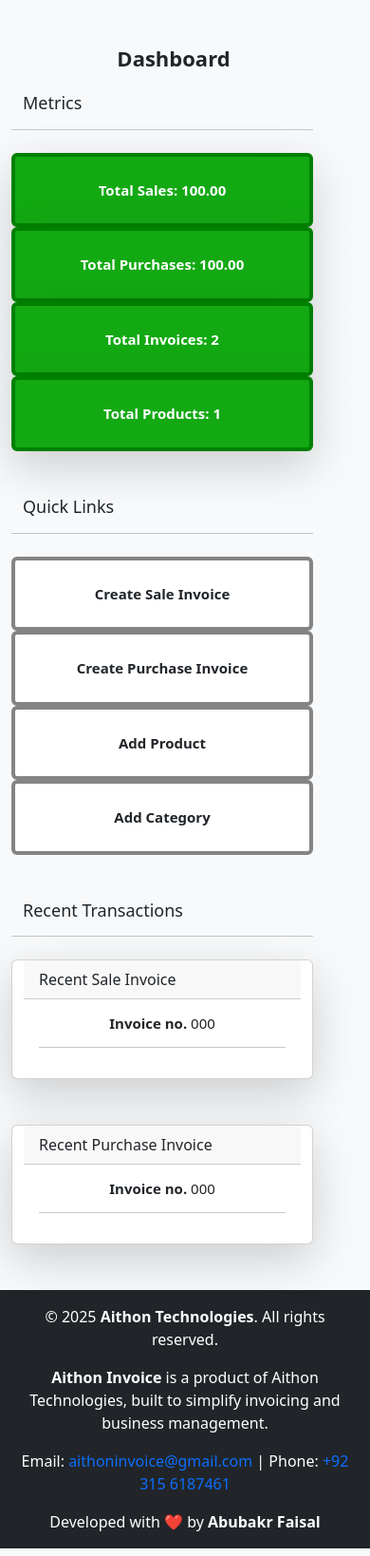
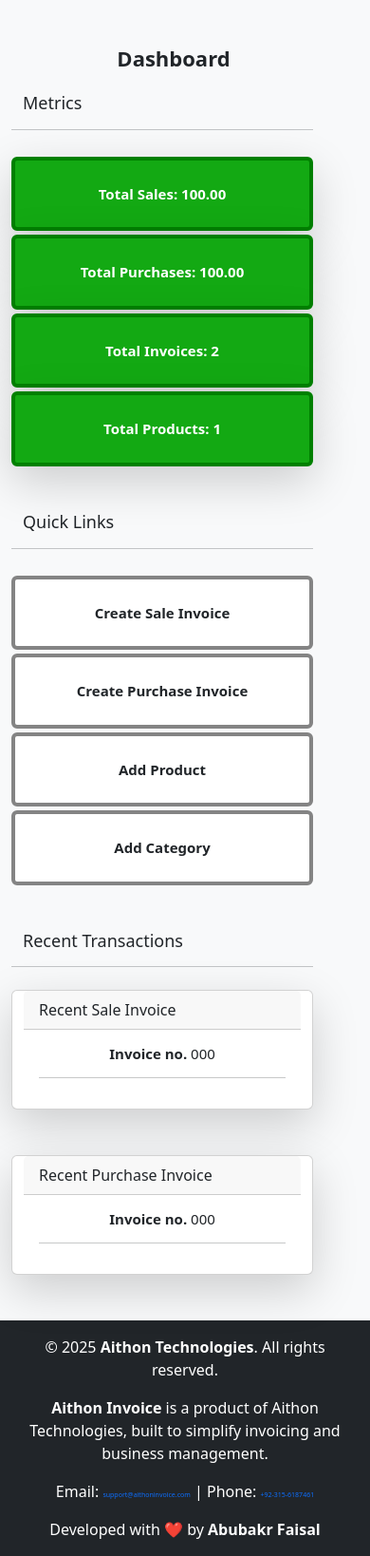
Before and after one commit to Sheikh-Abubakr-Faisal/Aithon-Invoice, a Django app: page /dashboard/ in a window 390 px wide. Shown: the part 61-1699 px from the top of the page at 95% size. Run offline with Django 5.2, Linux system fonts and the light colour scheme; a user stored in the database is signed in; tables that the repository leaves empty hold one stand-in row (values such as "Sample post"); some libraries are stand-ins or nearby versions.

Commit message:
Added serial for inv num, no stock condition and responsiveness improvement

```diff
--- a/fbr_invoiceapp/sale_inv/models.py
+++ b/fbr_invoiceapp/sale_inv/models.py
@@ -19,6 +19,7 @@ class SaleInvoice(models.Model):
     date = models.DateField(null=False, blank=False)
     doc_type_id = models.IntegerField(null=False, blank=False)
     doc_type_description = models.CharField(max_length=100, null=False, blank=False)
+    ignore_stock = models.BooleanField(default=False)
 
     fbr_invoice_number = models.CharField(max_length=100, blank=True, null=True, unique=True)
     fbr_dated = models.DateTimeField(blank=True, null=True)
--- a/fbr_invoiceapp/static/css/category.css
+++ b/fbr_invoiceapp/static/css/category.css
@@ -63,6 +63,9 @@ select {
     a {
         font-size: 6px;
     }
+    .footer-text {
+        font-size: 14px;
+    }
 }
 
 @media (max-width: 370px) {
@@ -84,4 +87,7 @@ select {
     a {
         font-size: 6px;
     }
+    .footer-text {
+        font-size: 12px;
+    }
 }
--- a/fbr_invoiceapp/static/css/purchase_sale_inv.css
+++ b/fbr_invoiceapp/static/css/purchase_sale_inv.css
@@ -26,7 +26,7 @@
         margin-bottom: 0px
     }
     label {
-        font-size: 14px;
+        font-size: 19px;
     }
 }
 
@@ -53,7 +53,10 @@
         margin-bottom: 0px
     }
     label {
-        font-size: 10px;
+        font-size: 16px;
+    }
+    a {
+        font-size: 7px;
     }
 }
 
@@ -81,7 +84,7 @@
         margin-bottom: 0px
     }
     label {
-        font-size: 12px;
+        font-size: 14px;
     }
 }
 
--- a/fbr_invoiceapp/templates/dashboard.html
+++ b/fbr_invoiceapp/templates/dashboard.html
@@ -10,17 +10,17 @@
         </div>
         <div class="col-lg-12 row">
             <h2 class="mb-3 mt-3">Metrics</h2><hr class="mb-4">
-            <div class="col-lg-2 text-center mx-auto pt-4 pb-4 shadow-lg metric card">Total Sales: {{ total_sales|floatformat:2 }}</div>
-            <div class="col-lg-2 text-center mx-auto pt-4 pb-4 shadow-lg metric card">Total Purchases: {{ total_purchases|floatformat:2 }}</div>
-            <div class="col-lg-2 text-center mx-auto pt-4 pb-4 shadow-lg metric card">Total Invoices: {{ total_invoices }}</div>
-            <div class="col-lg-2 text-center mx-auto pt-4 pb-4 shadow-lg metric card">Total Products: {{ total_products }}</div>
+            <div class="col-lg-2 text-center mx-auto pt-4 pb-4 mt-1 shadow-lg metric card">Total Sales: {{ total_sales|floatformat:2 }}</div>
+            <div class="col-lg-2 text-center mx-auto pt-4 pb-4 mt-1 shadow-lg metric card">Total Purchases: {{ total_purchases|floatformat:2 }}</div>
+            <div class="col-lg-2 text-center mx-auto pt-4 pb-4 mt-1 shadow-lg metric card">Total Invoices: {{ total_invoices }}</div>
+            <div class="col-lg-2 text-center mx-auto pt-4 pb-4 mt-1 shadow-lg metric card">Total Products: {{ total_products }}</div>
         </div>
         <div class="col-lg-12 row">
             <h2 class="mb-3 mt-5">Quick Links</h2><hr class="mb-4">
-            <a href="{% url "sale_invoice_details" %}" class="quick_links col-lg-2 mx-auto btn pb-4 pt-4 card">Create Sale Invoice</a>
-            <a href="{% url "purchase_invoice_details" %}" class="quick_links col-lg-2 mx-auto btn pb-4 pt-4 card">Create Purchase Invoice</a>
-            <a href="{% url "all_products" %}" class="quick_links col-lg-2 mx-auto btn pb-4 pt-4 card">Add Product</a>
-            <a href="{% url "category" %}" class="quick_links col-lg-2 mx-auto btn pb-4 pt-4 card">Add Category</a>
+            <a href="{% url "sale_invoice_details" %}" class="quick_links col-lg-2 mx-auto btn pb-4 pt-4 mt-1 card">Create Sale Invoice</a>
+            <a href="{% url "purchase_invoice_details" %}" class="quick_links col-lg-2 mx-auto btn pb-4 pt-4 mt-1 card">Create Purchase Invoice</a>
+            <a href="{% url "all_products" %}" class="quick_links col-lg-2 mx-auto btn pb-4 pt-4 mt-1 card">Add Product</a>
+            <a href="{% url "category" %}" class="quick_links col-lg-2 mx-auto btn pb-4 pt-4 mt-1 card">Add Category</a>
 
         </div>
         <div class="col-lg-12 row">
--- a/fbr_invoiceapp/templates/footer.html
+++ b/fbr_invoiceapp/templates/footer.html
@@ -5,8 +5,8 @@
       <p>&copy; 2025 <strong>Aithon Technologies</strong>. All rights reserved.</p>
     <p><strong>Aithon Invoice</strong> is a product of Aithon Technologies, built to simplify invoicing and business management.</p>
     <p>
-      Email: <a href="mailto:aithoninvoice@gmail.com" class="text-primary text-decoration-none">aithoninvoice@gmail.com</a> |
-      Phone: <a href="tel:+923156187461" class="text-primary text-decoration-none">+92 315 6187461</a>
+      Email: <a href="mailto:support@aithoninvoice.com" class="text-primary text-decoration-none footer-text">support@aithoninvoice.com</a> |
+      Phone: <a href="tel:+923156187461" class="text-primary text-decoration-none footer-text">+92-315-6187461</a>
     </p>
     <p class="mt-2 mb-0">Developed with ❤️ by <strong>Abubakr Faisal</strong></p>
     </div>
--- a/fbr_invoiceapp/templates/purchase_invoice.html
+++ b/fbr_invoiceapp/templates/purchase_invoice.html
@@ -151,9 +151,9 @@
             <form method="post" action="{% url 'delete_purchase_invoice' invoice.id %}">
                         {% csrf_token %}
                         <div class="row mb-5">
-                        <a href="{% url "purchase_invoice_view" invoice.id %}" class="btn btn-secondary mx-auto card-link col-lg-3 col-md-3 col-sm-3 col-5">View</a>
-                        <a href="{% url "purchase_invoice_pdf" invoice.id %}" class="btn btn-success mx-auto card-link col-lg-3 col-md-3 col-sm-3 col-5">Save as PDF</a>
-                        <button type="submit" name="action" value="del_product_inv" class="btn btn-danger mx-auto card-link col-lg-3 col-md-3 col-sm-3 col-5">Delete</button>
+                        <a href="{% url "purchase_invoice_view" invoice.id %}" class="btn btn-secondary mx-auto card-link col-lg-3 col-md-3 col-sm-3 col-12 mt-2">View</a>
+                        <a href="{% url "purchase_invoice_pdf" invoice.id %}" class="btn btn-success mx-auto card-link col-lg-3 col-md-3 col-sm-3 col-12 mt-2">Save as PDF</a>
+                        <button type="submit" name="action" value="del_product_inv" class="btn btn-danger mx-auto card-link col-lg-3 col-md-3 col-sm-3 col-12 mt-2">Delete</button>
                         </div>
         </div>
     </div>
```
Also changed, not shown: fbr_invoiceapp/sale_inv/views.py (+22 -4 lines), fbr_invoiceapp/static/css/all_sale_invoice.css (+6 -6 lines), fbr_invoiceapp/static/css/style.css (+13 -0 lines), fbr_invoiceapp/templates/sale_invoice.html (+5 -5 lines), fbr_invoiceapp/templates/sale_invoice_details.html (+7 -2 lines), fbr_invoiceapp/sale_inv/migrations/0003_saleinvoice_ignore_stock.py (added).
